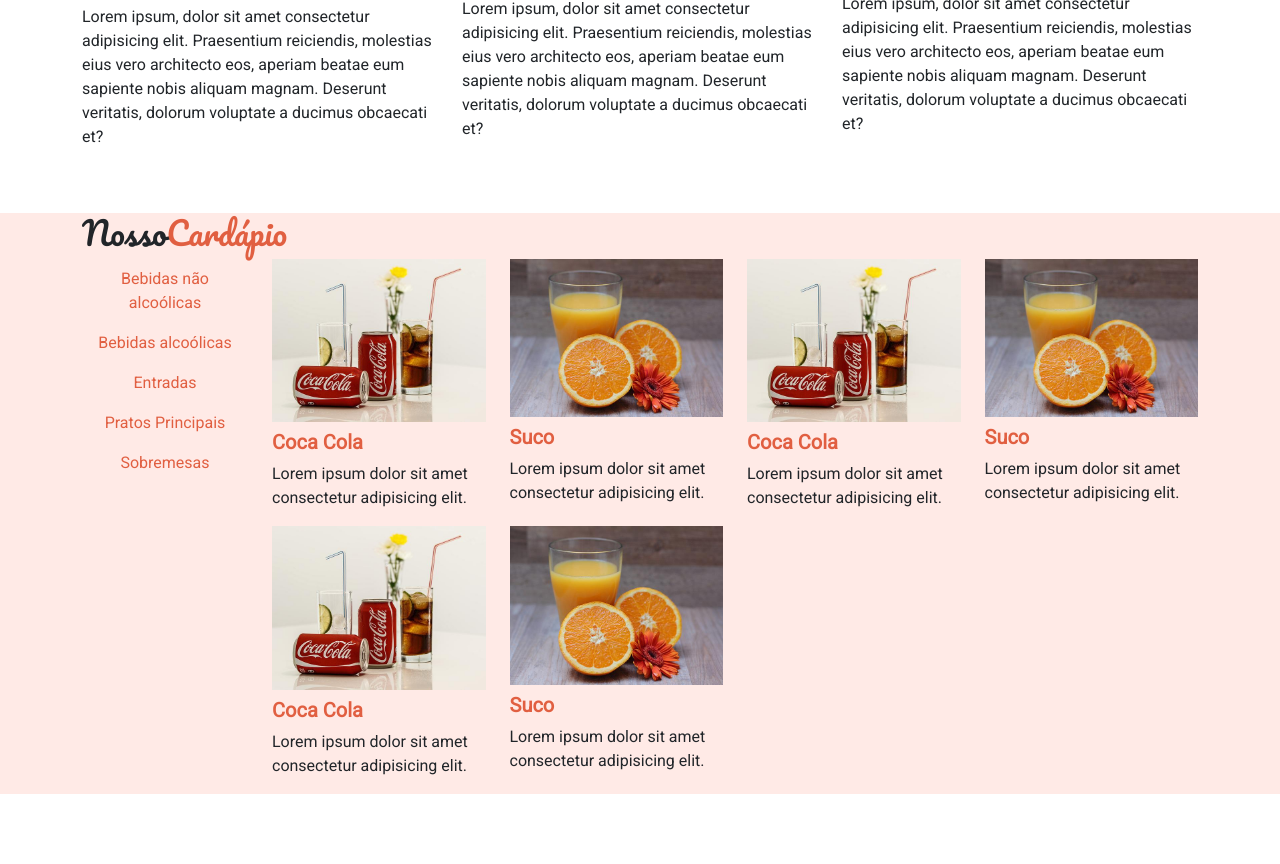
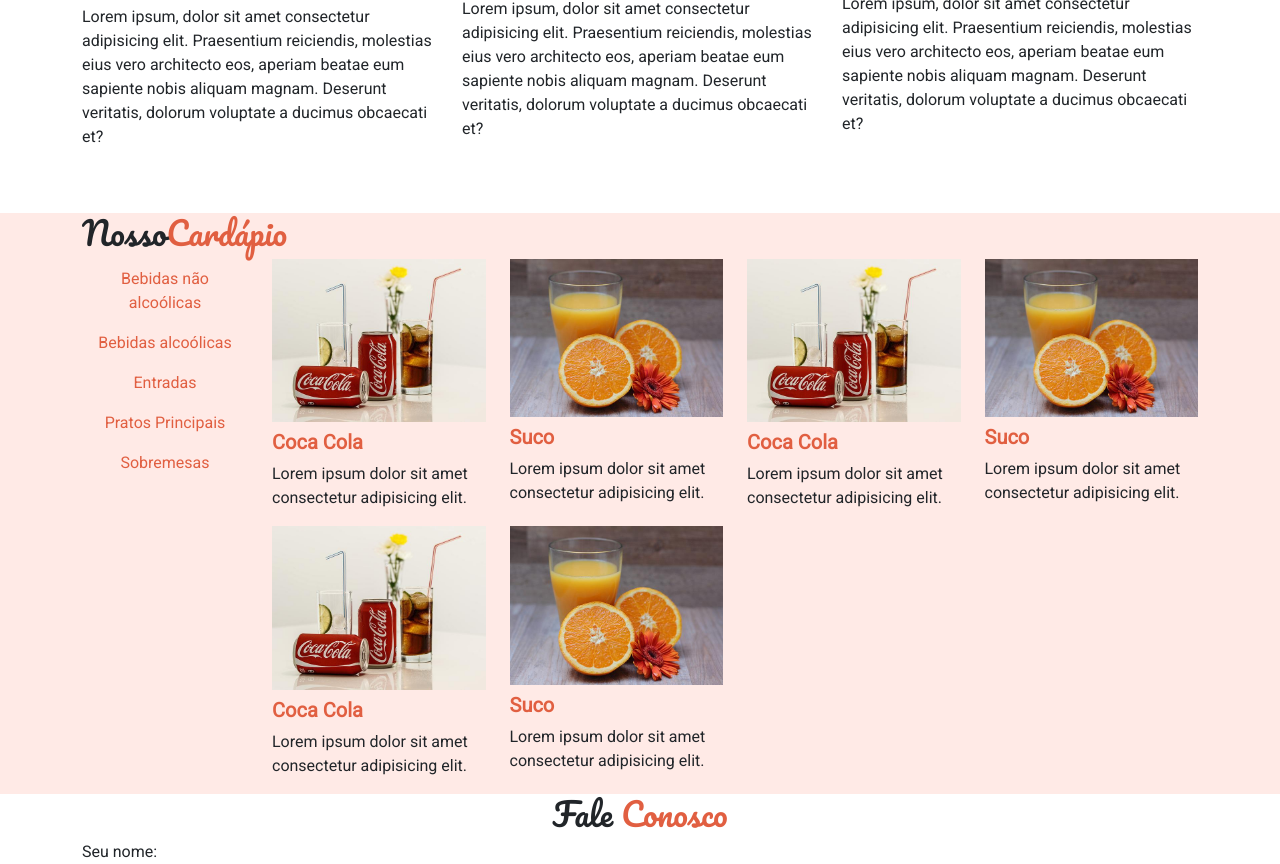
Before and after one commit to CaioCroccia22/BootstrapRestaurant, a plain HTML site: page index.html in a window 1280 px wide. Shown: the part 1336-2200 px from the top of the page. Before the commit the page ends 2130 px from the top, so only its background shows below. Drawn offline with nearby package versions, Linux system fonts and the light colour scheme; some icons are missing.

Commit message:
chore: start section "fale-conosco"

```diff
--- a/index.html
+++ b/index.html
@@ -382,6 +382,22 @@
                 </div>
             </div>
         </section>
+        <section id="fale-conosco">
+            <div class="container">
+                <div class="row">
+                    <h2 class="section-title text-center">Fale <span class="text-colored">Conosco</span></h2>
+                </div>
+                <div class="row">
+                    <div class="col-md-7">
+                        <form>
+                            <div>
+                                <label for="name">Seu nome:</label>
+                            </div>
+                        </form>
+                    </div>
+                </div>
+            </div>
+        </section>
     </div>
 
     <!-- Bootstrap 5.3 requer o uso do bootstrap.bundle.min.js em vez de bootstrap.min.js -->
```
